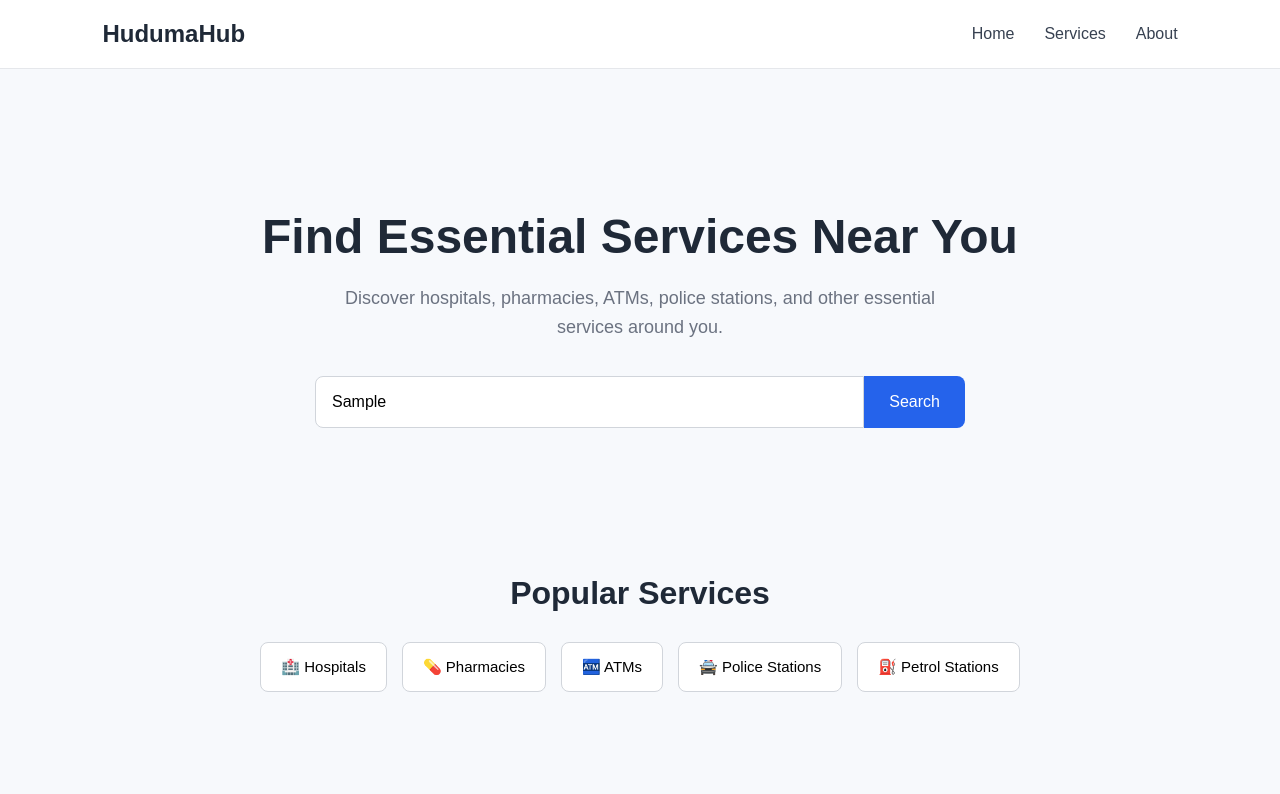
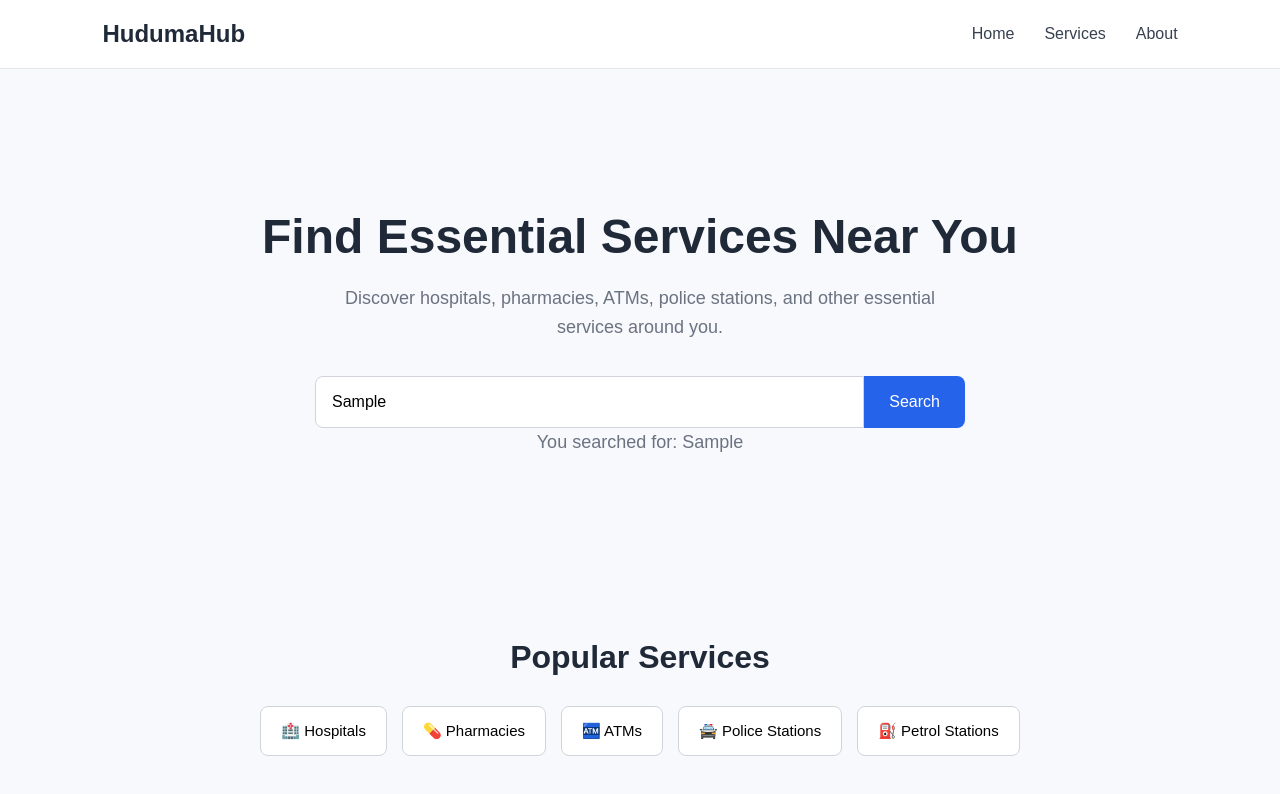
Before and after one commit to CynthiaG-W/hudumahub, a React app in the folder frontend/: page / in a window 1280 px wide. Both pictures are taken after typing "Sample" into the empty fields and a click on the button "Search". Shown: the top 794 px of the page. Built offline with nearby package versions, Linux system fonts and the light colour scheme; the HTML template or start-up script is replaced by a standard one.

Commit message:
feat: add service search functionality

```diff
--- a/frontend/src/App.css
+++ b/frontend/src/App.css
@@ -149,3 +149,9 @@ body {
     margin-top: 10px;
   }
 }
+.search-message {
+  margin-top: 20px;
+  font-size: 16px;
+  color: #2563eb;
+  font-weight: 500;
+}
--- a/frontend/src/App.jsx
+++ b/frontend/src/App.jsx
@@ -1,6 +1,17 @@
+import { useState } from "react";
 import "./App.css";
 
 function App() {
+  const [searchTerm, setSearchTerm] = useState("");
+  const [message, setMessage] = useState("");
+  const handleSearch = () => {
+  if (searchTerm.trim() === "") {
+    setMessage("Please enter a service to search for.");
+    return;
+  }
+
+  setMessage(`You searched for: ${searchTerm}`);
+};
   return (
     <div className="app">
       <nav className="navbar">
@@ -24,11 +35,17 @@ function App() {
 
           <div className="search-container">
             <input
-              type="text"
+               type="text"
               placeholder="What service are you looking for?"
+               value={searchTerm}
+                onChange={(event) => setSearchTerm(event.target.value)}
             />
-            <button>Search</button>
+            <button onClick={handleSearch}>
+            Search
+            </button>
           </div>
+
+            {message && <p className="search-message">{message}</p>}
         </section>
 
         <section className="services" id="services">
```
